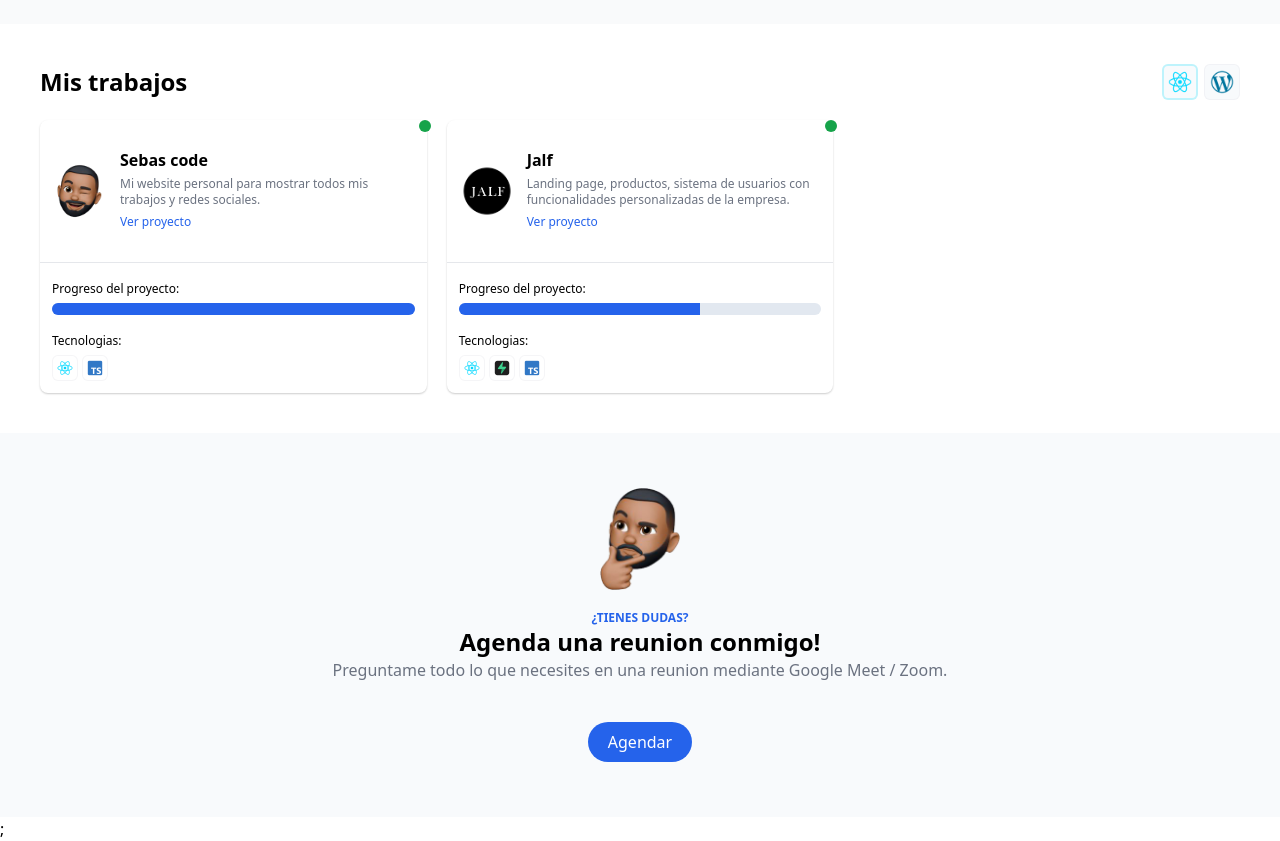
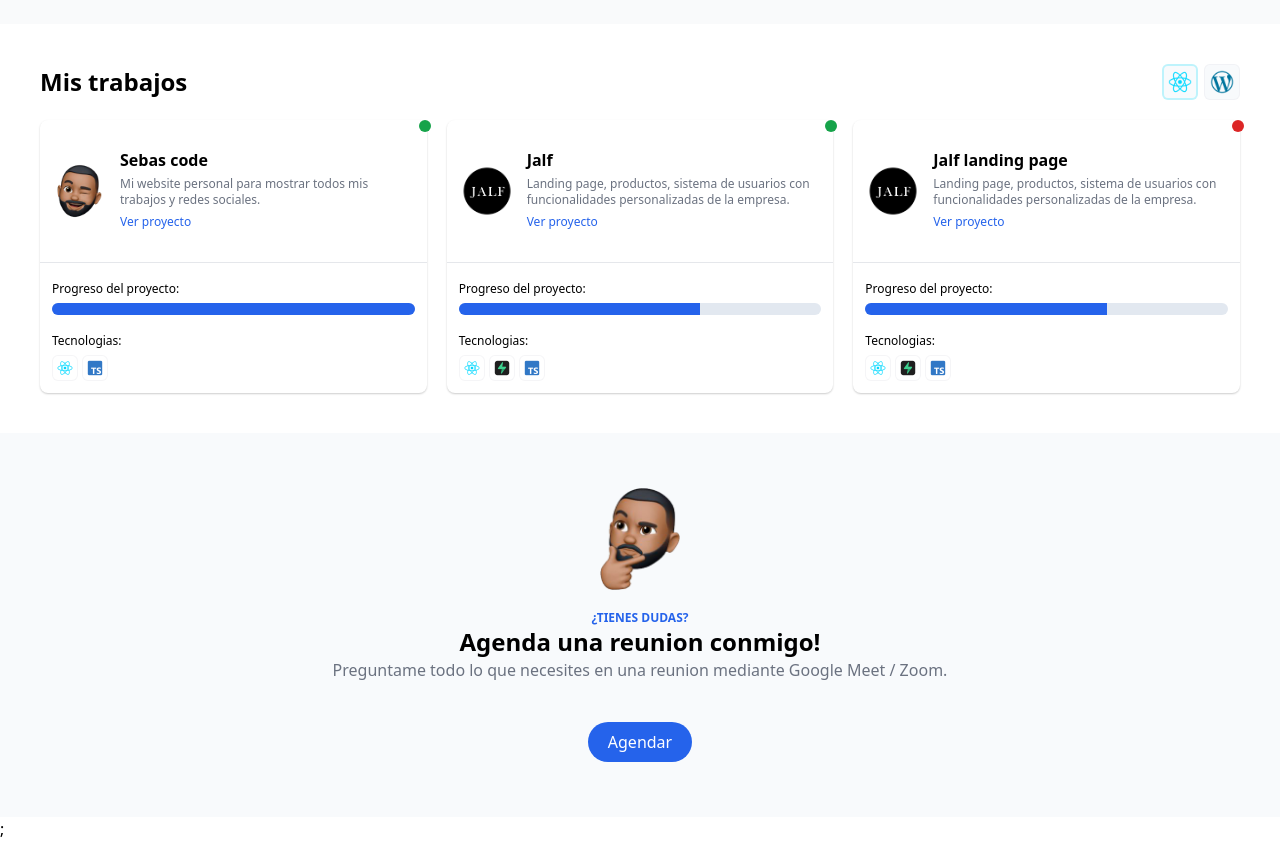
Before and after one commit to sebasc0de/portfolio, a Next.js app: page / in a window 1280 px wide. Shown: the part 1340-2181 px from the top of the page. Built offline with nearby package versions, Linux system fonts and the light colour scheme.

Commit message:
Offline status added to works card

```diff
--- a/package.json
+++ b/package.json
@@ -23,6 +23,7 @@
     "zustand": "^4.3.7"
   },
   "devDependencies": {
+    "@types/uuid": "^9.0.1",
     "autoprefixer": "^10.4.14",
     "postcss": "^8.4.21",
     "tailwindcss": "^3.3.1"
--- a/src/components/UI/Card/CardLayout.tsx
+++ b/src/components/UI/Card/CardLayout.tsx
@@ -7,7 +7,7 @@ import { Technologies } from "./Technologies";
 export const CardLayout = (work: Work) => {
   return (
     <div className="fade-in-top relative shadow-sm shadow-black/20 rounded-lg flex flex-col">
-      <Ping position="-right-1 top-0" size="w-3 h-3" />
+      <Ping position="-right-1 top-0" online={work.online} size="w-3 h-3" />
 
       {/* Header */}
       <Header
--- a/src/components/UI/Ping.tsx
+++ b/src/components/UI/Ping.tsx
@@ -1,19 +1,23 @@
 interface Props {
   position: string;
   size: string;
+  online?: boolean;
 }
 
 export const Ping = ({
+  online = true,
   position = "right-0 top-0",
   size = "w-2.5 h-2.5",
 }: Props) => {
+  const COLOR = online ? "bg-green-600" : "bg-red-600";
+
   return (
     <>
       <div
-        className={`${size} block bg-green-600 absolute rounded-full ${position} z-10`}
+        className={`${size} block ${COLOR} absolute rounded-full ${position} z-10`}
       ></div>
       <div
-        className={`${size} animate-ping z-20 block bg-green-600 absolute rounded-full ${position}`}
+        className={`${size} animate-ping z-20 block ${COLOR} absolute rounded-full ${position}`}
       ></div>
     </>
   );
--- a/src/data/Works.ts
+++ b/src/data/Works.ts
@@ -2,6 +2,46 @@ import { Work } from "../interfaces/Works";
 import { v4 as uuid } from "uuid";
 
 export const works: Work[] = [
+  {
+    id: uuid(),
+    name: "SebasCode",
+    displayName: "Sebas code",
+    progress: "w-full",
+    desc: "Mi website personal para mostrar todos mis trabajos y redes sociales. ",
+    gitHub: "https://github.com/sebasc0de/sebascode-ts",
+    img: "/img/sebas.png",
+    url: "https://sebascode.com/",
+    online: true,
+    type: "Full Stack",
+    tags: ["reactjs", "typescript"],
+    date: "2020",
+  },
+  {
+    id: uuid(),
+    name: "Jalf",
+    displayName: "Jalf",
+    progress: "w-8/12",
+    desc: "Landing page, productos, sistema de usuarios con funcionalidades personalizadas de la empresa.",
+    img: "/logos/JALF.png",
+    url: "https://jalf.com.ar/",
+    online: true,
+    type: "Full Stack",
+    tags: ["reactjs", "supabase", "typescript"],
+    date: "2022",
+  },
+  {
+    id: uuid(),
+    name: "Jalf",
+    displayName: "Jalf landing page",
+    progress: "w-8/12",
+    desc: "Landing page, productos, sistema de usuarios con funcionalidades personalizadas de la empresa.",
+    img: "/logos/JALF.png",
+    url: "https://jalf.com.ar/",
+    online: false,
+    type: "Full Stack",
+    tags: ["reactjs", "supabase", "typescript"],
+    date: "2022",
+  },
   {
     id: uuid(),
     name: "malenProp",
@@ -50,33 +90,7 @@ export const works: Work[] = [
     tags: ["wp", "elementor", "woocommerce"],
     date: "2017-2018",
   },
-  {
-    id: uuid(),
-    name: "SebasCode",
-    displayName: "Sebas code",
-    progress: "w-full",
-    desc: "Mi website personal para mostrar todos mis trabajos y redes sociales. ",
-    gitHub: "https://github.com/sebasc0de/sebascode-ts",
-    img: "/img/sebas.png",
-    url: "https://sebascode.com/",
-    online: true,
-    type: "Full Stack",
-    tags: ["reactjs", "typescript"],
-    date: "2020",
-  },
-  {
-    id: uuid(),
-    name: "Jalf",
-    displayName: "Jalf",
-    progress: "w-8/12",
-    desc: "Landing page, productos, sistema de usuarios con funcionalidades personalizadas de la empresa.",
-    img: "/logos/JALF.png",
-    url: "https://jalf-app.vercel.app/",
-    online: true,
-    type: "Full Stack",
-    tags: ["reactjs", "supabase", "typescript"],
-    date: "2022",
-  },
+
   // {
   //   id: uuid(),
   //   name: "JALF-dashboard",
```
Also changed, not shown: 1 other file (tests, documents, lock files or other folders).
